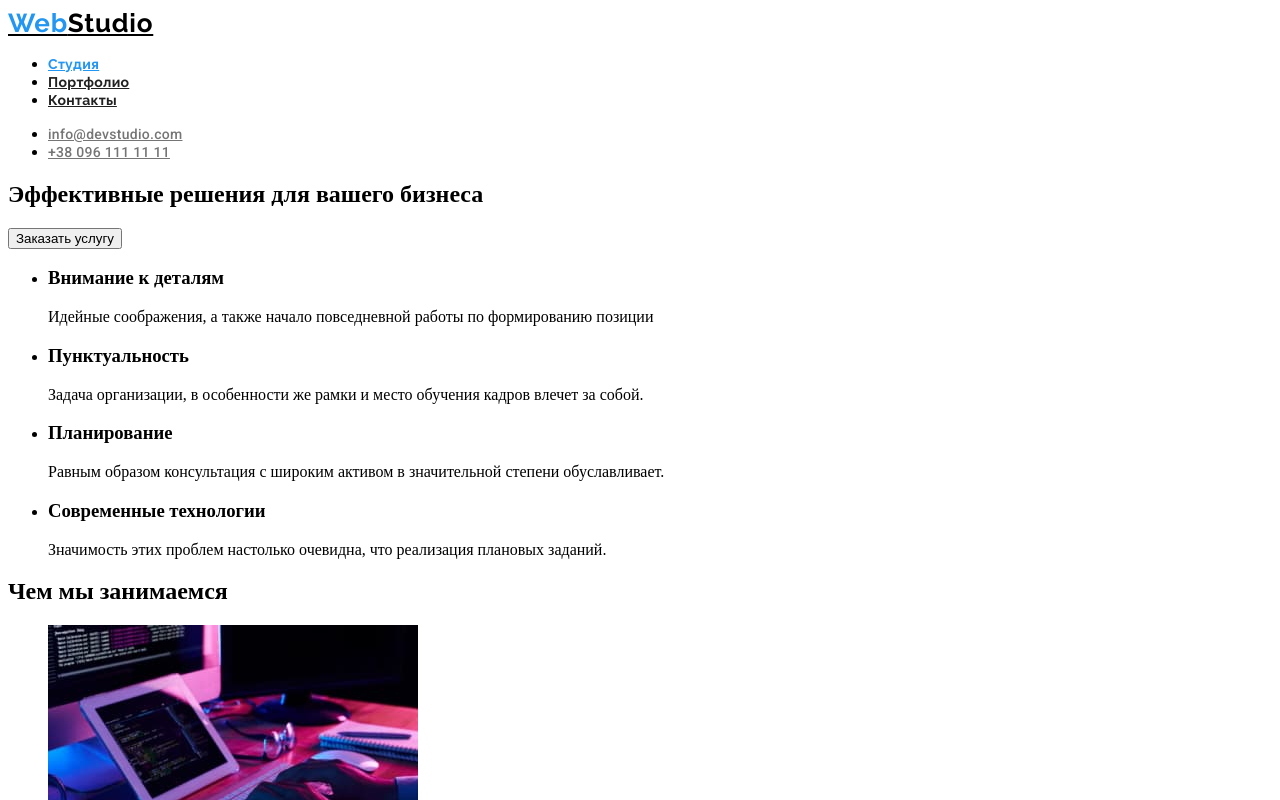
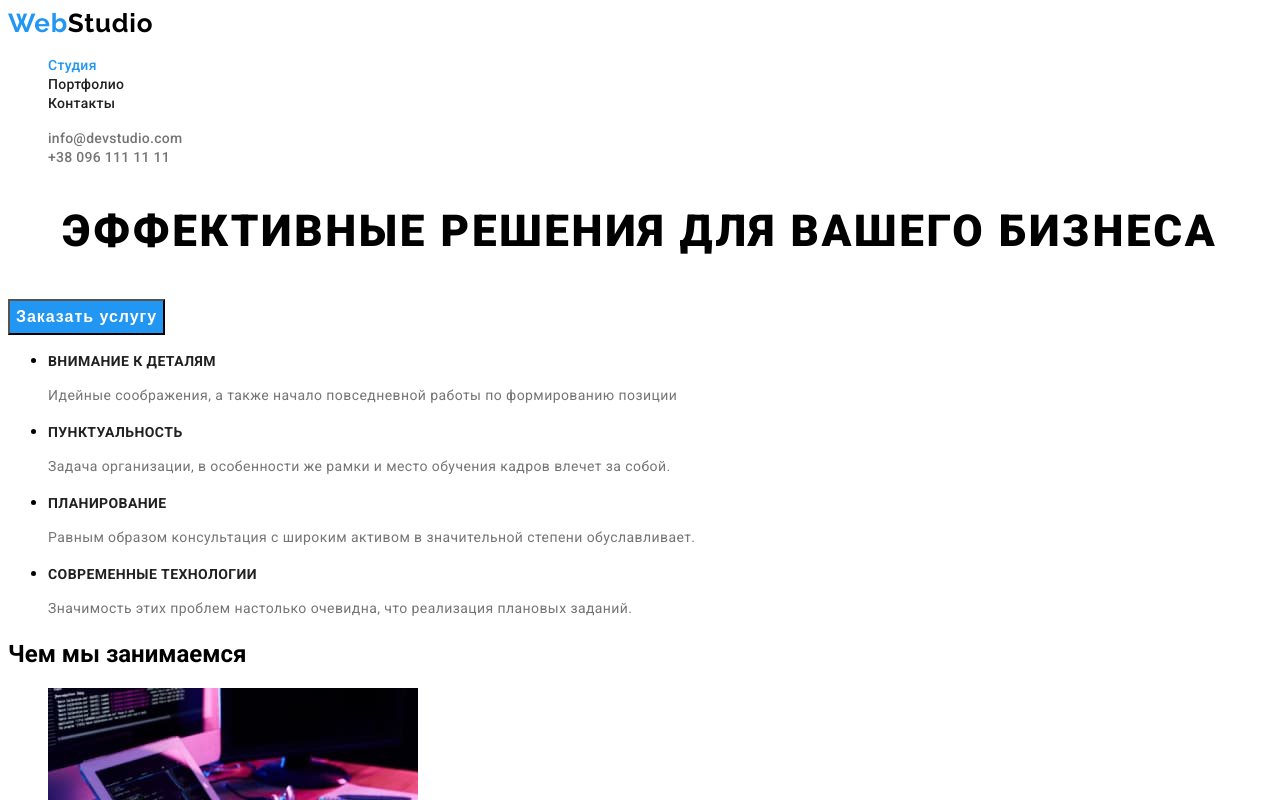
Before and after one commit to Roman-Pashkevych/goit-markup-hw-02, a plain HTML site: page index.html in a window 1280 px wide. Shown: the top 800 px of the page. Drawn offline with Linux system fonts and the light colour scheme.

Commit message:
добавлено класи для main

```diff
--- a/css/styles.css
+++ b/css/styles.css
@@ -1,5 +1,23 @@
+:root {
+  --main-font: 'Roboto', sans-serif;
+  --secondary-font: 'Raleway', sans-serif;
+  --accent-color: #2196f3;
+}
+.list {
+  list-style: none;
+}
+.link {
+  text-decoration: none;
+}
+
+body {
+  font-family: var(--main-font);
+}
+
+/*header*/
+
 .logo {
-  font-family: 'Raleway', sans-serif;
+  font-family: var(--secondary-font);
   font-weight: bold;
   font-size: 26px;
   line-height: 1.19;
@@ -7,15 +25,14 @@
   color: #000;
 }
 .logo-web {
-  font-family: 'Raleway', sans-serif;
+  font-family: var(--secondary-font);
   font-weight: bold;
   font-size: 26px;
   line-height: 1.19;
   letter-spacing: 0.03em;
-  color: #2196f3;
+  color: var(--accent-color);
 }
 .menu-link {
-  font-family: 'Raleway', sans-serif;
   font-weight: 500;
   font-size: 14px;
   line-height: 1.14;
@@ -24,13 +41,12 @@
 }
 .menu-link:hover,
 .menu-link:focus {
-  color: #2196f3;
+  color: var(--accent-color);
 }
 .menu-link.current {
-  color: #2196f3;
+  color: var(--accent-color);
 }
 .contact-link {
-  font-family: 'Roboto', sans-serif;
   font-weight: 500;
   font-size: 14px;
   line-height: 1.14;
@@ -39,5 +55,58 @@
 }
 .contact-link:hover,
 .contact-link:focus {
-  color: #2196f3;
+  color: var(--accent-color);
 }
+
+/* hero*/
+
+.hero-title {
+  font-weight: 900;
+  font-size: 44px;
+  line-height: 1.36;
+  text-align: center;
+  letter-spacing: 0.06em;
+  text-transform: uppercase;
+  /* color: #ffffff; */
+}
+.modal-btn {
+  font-weight: bold;
+  font-size: 16px;
+  line-height: 1.88;
+  display: flex;
+  align-items: center;
+  text-align: center;
+  letter-spacing: 0.06em;
+  cursor: pointer;
+  color: #ffffff;
+  background-color: var(--accent-color);
+}
+.modal-btn :hover,
+.modal-btn :focus {
+  color: #ffffff;
+  background: #188ce8;
+  box-shadow: 0px 4px 4px rgba(0, 0, 0, 0.15);
+  border-radius: 4px;
+}
+/*end hero*/
+
+/*ADVANATAGES*/
+
+.title-description {
+  font-weight: bold;
+  font-size: 14px;
+  line-height: 1.14;
+  letter-spacing: 0.03em;
+  text-transform: uppercase;
+  color: #212121;
+}
+.description {
+  font-weight: normal;
+  font-size: 14px;
+  line-height: 1.71;
+  letter-spacing: 0.03em;
+  color: #757575;
+}
+/*END ADVANATAGES*/
+
+/*TEAM*/
--- a/index.html
+++ b/index.html
@@ -17,88 +17,88 @@
     <!--HEADER-->
     <header class="header">
         <nav class="navigation">
-            <a class="logo" lang="en" href=./ > <span class="logo-web">Web</span>Studio</a>
-            <ul class="menu">
+            <a class="logo link" lang="en" href=./ > <span class="logo-web link">Web</span>Studio</a>
+            <ul class="menu list">
                 <li class="menu-item">
-                    <a class="menu-link current" href="">Студия</a>
+                    <a class="menu-link current link" href="">Студия</a>
                 </li>
                 <li class="menu-item">
-                    <a class="menu-link" href="./portfolio.html">Портфолио</a>
+                    <a class="menu-link link" href="./portfolio.html">Портфолио</a>
                 </li>
                 <li class="menu-item">
-                    <a class="menu-link" href="">Контакты</a>
+                    <a class="menu-link link" href="">Контакты</a>
                 </li>
             </ul>
         </nav>
-        <ul class="contacts">
-            <li class="contact-iten"><a class="contact-link" href="mailto:info@devstudio.com">info@devstudio.com</a></li>
-            <li class="contact-iten"><a class="contact-link" href="tel:+380961111111">+38 096 111 11 11</a></li>
+        <ul class="contacts list">
+            <li class="contact-item"><a class="contact-link link" href="mailto:info@devstudio.com">info@devstudio.com</a></li>
+            <li class="contact-iten"><a class="contact-link link" href="tel:+380961111111">+38 096 111 11 11</a></li>
         </ul>
     </header>
     <main>
         <!--HERO-->
         <section>
 
-            <h1>Эффективные решения для вашего бизнеса</h1>
-            <button type="button">Заказать услугу</button>
+            <h1 class="hero-title">Эффективные решения для вашего бизнеса</h1>
+            <button class="modal-btn"type="button">Заказать услугу</button>
 
         </section>
         <!--ADVANATAGES-->
-        <section>
+        <section class="advanatages">
             <h2 hidden>Наши преимущества</h2>
 
-            <ul>
-                <li>
-                    <h3>Внимание к деталям</h3>
-                    <p>Идейные соображения, а также начало повседневной работы по формированию позиции</p>
+            <ul class="advanatages-list">
+                <li class="advanatages-item">
+                    <h3 class="title-description">Внимание к деталям</h3>
+                    <p class="description">Идейные соображения, а также начало повседневной работы по формированию позиции</p>
                 </li>
-                <li>
-                    <h3>Пунктуальность</h3>
-                    <p>Задача организации, в особенности же рамки и место обучения кадров влечет за собой.</p>
+                <li class="advanatages-item">
+                    <h3 class="title-description">Пунктуальность</h3>
+                    <p class="description">Задача организации, в особенности же рамки и место обучения кадров влечет за собой.</p>
                 </li>
-                <li>
-                    <h3>Планирование</h3>
-                    <p>Равным образом консультация с широким активом в значительной степени обуславливает.</p>
+                <li class="advanatages-item">
+                    <h3 class="title-description">Планирование</h3>
+                    <p class="description">Равным образом консультация с широким активом в значительной степени обуславливает.</p>
                 </li>
-                <li>
-                    <h3>Современные технологии</h3>
-                    <p>Значимость этих проблем настолько очевидна, что реализация плановых заданий.</p>
+                <li class="advanatages-item">
+                    <h3 class="title-description">Современные технологии</h3>
+                    <p class="description">Значимость этих проблем настолько очевидна, что реализация плановых заданий.</p>
                 </li>
             </ul>
 
         </section>
         <!--ABOUT-->
-        <section>
-            <h2>Чем мы занимаемся</h2>
-            <ul>
-                <li><img src="./images/about/box1.jpg" alt="пишуть код" width="370" height="294"></li>
-                <li><img src="./images/about/box2.jpg" alt="створюють дизайн" width="370" height="294"></li>
-                <li><img src="./images/about/box3.jpg" alt="вибирають колір" width="370" height="294"></li>
+        <section class="about">
+            <h2 class="title-about">Чем мы занимаемся</h2>
+            <ul class="about-list list">
+                <li class="about-item"><img class="about-icon" src="./images/about/box1.jpg" alt="пишуть код" width="370" height="294"></li>
+                <li class="about-item"><img class="about-icon" src="./images/about/box2.jpg" alt="створюють дизайн" width="370" height="294"></li>
+                <li class="about-item"><img class="about-icon" src="./images/about/box3.jpg" alt="вибирають колір" width="370" height="294"></li>
             </ul>
         </section>
         <!--TEAM-->
-        <section>
-            <h2>Наша команда</h2>
-            <ul>
-                <li>
-                    <img src="./images/team/product-designer1.jpg" alt="Игорь Демьяненко" width="270" height="260">
-                    <h3>Игорь Демьяненко</h3>
-                    <p lang="en">Product Designer</p>
+        <section class="team">
+            <h2 class="title-team">Наша команда</h2>
+            <ul class="team-list list">
+                <li class="team-item">
+                    <img class="team-icon" src="./images/team/product-designer1.jpg" alt="Игорь Демьяненко" width="270" height="260">
+                    <h3 class="title-team-name">Игорь Демьяненко</h3>
+                    <p class="team-position" lang="en">Product Designer</p>
                 </li>
-                <li>
-                    <img src="./images/team/frontend-developer2.jpg" alt="Ольга Репина" width="270" height="260">
-                    <h3>Ольга Репина</h3>
-                    <p lang="en">Frontend Developer</p>
+                <li class="team-item">
+                    <img class="team-icon" src="./images/team/frontend-developer2.jpg" alt="Ольга Репина" width="270" height="260">
+                    <h3 class="title-team-name">Ольга Репина</h3>
+                    <p class="team-position" lang="en">Frontend Developer</p>
                 </li>
-                <li>
-                    <img src="./images/team/marketing3.jpg" alt="Николай Тарасов" width="270" height="260">
-                    <h3>Николай Тарасов</h3>
-                    <p lang="en">Marketing</p>
+                <li class="team-item">
+                    <img class="team-icon" src="./images/team/marketing3.jpg" alt="Николай Тарасов" width="270" height="260">
+                    <h3 class="title-team-name">Николай Тарасов</h3>
+                    <p class="team-position" lang="en">Marketing</p>
                 </li>
-                <li>
-                    <img src="./images/team/ui-designer4.jpg" alt="Михаил Ермаков" width="270" height="260">
-                    <h3>Михаил Ермаков</h3>
-                    <p lang="en">UI Designer</p>
+                <li class="team-item">
+                    <img class="team-icon" src="./images/team/ui-designer4.jpg" alt="Михаил Ермаков" width="270" height="260">
+                    <h3 class="title-team-name">Михаил Ермаков</h3>
+                    <p class="team-position" lang="en">UI Designer</p>
                 </li>
             </ul>
         </section>
```
